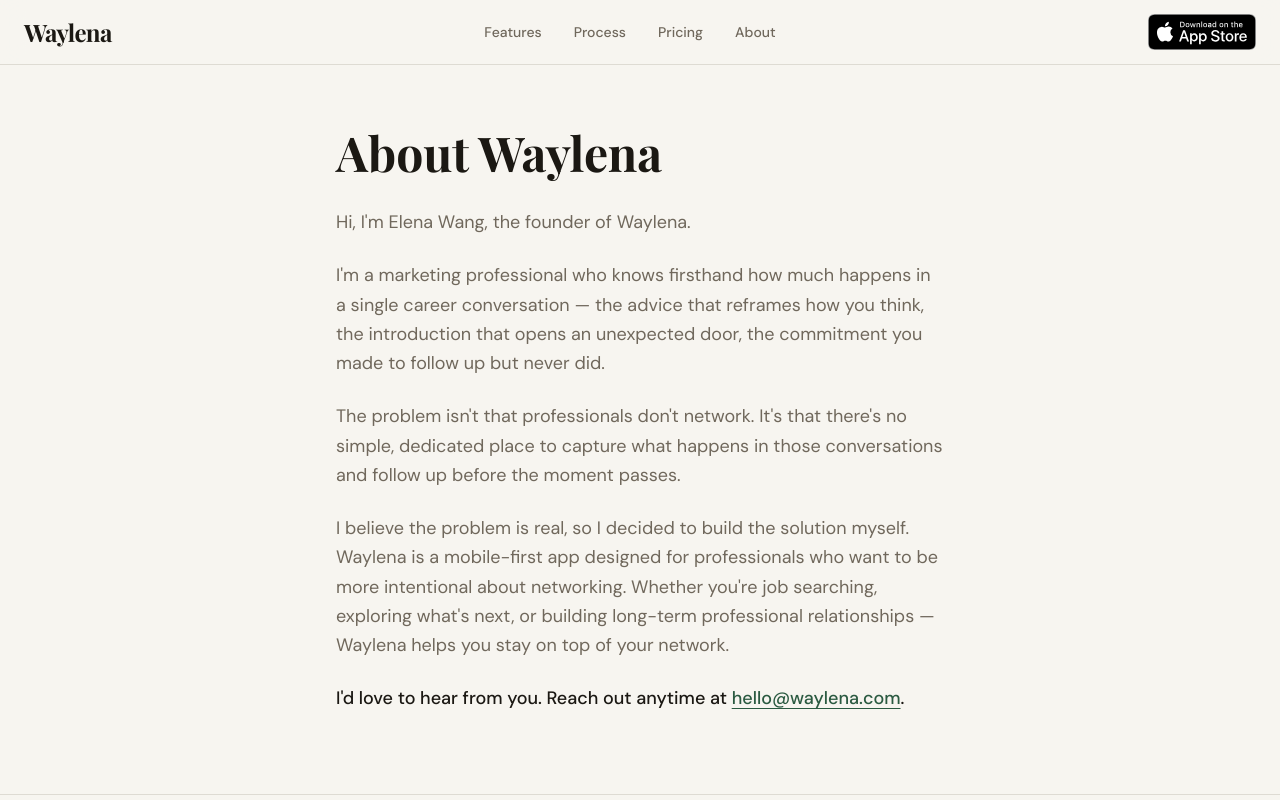
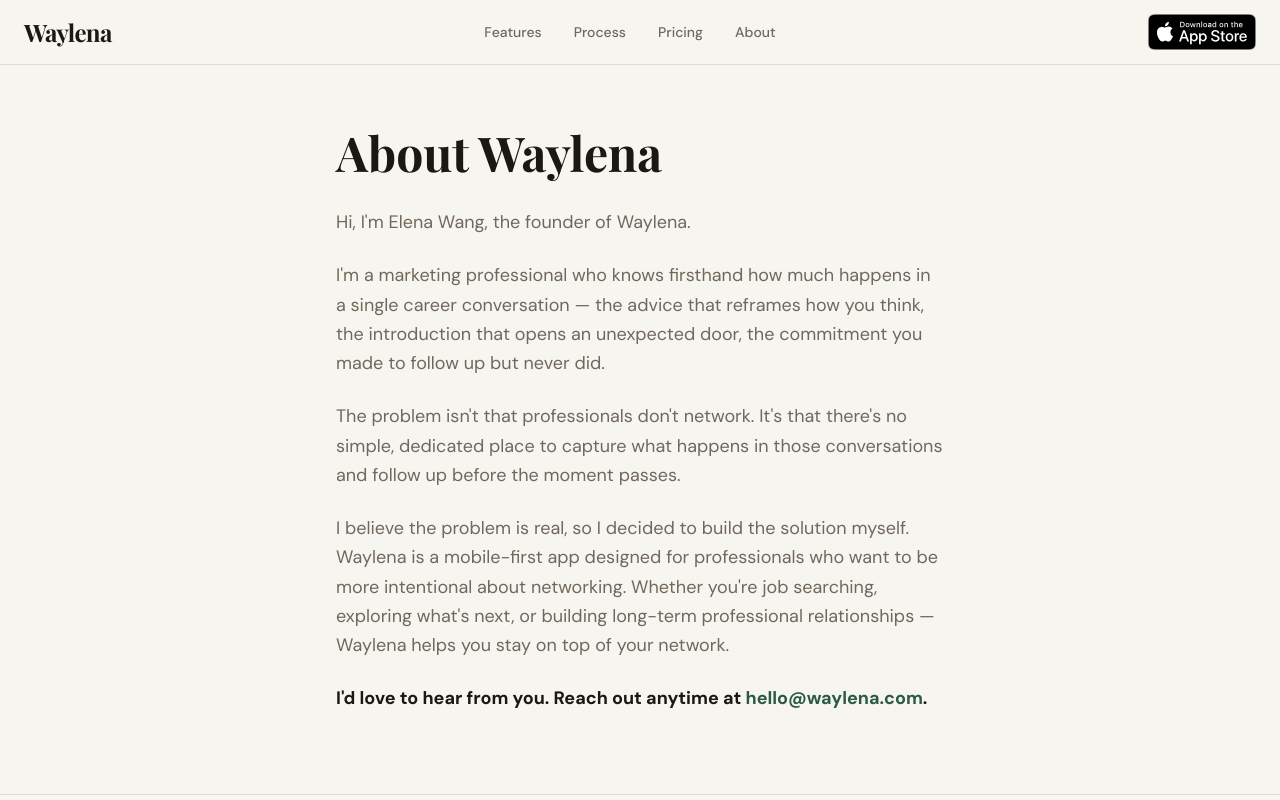
Before and after one commit to elena-h-w/waylena, a React (Vite) app: page /about in a window 1280 px wide. Shown: the top 800 px of the page. Built offline with nearby package versions, Linux system fonts and the light colour scheme; the HTML template or start-up script is replaced by a standard one.

Commit message:
Update font style on About page

```diff
--- a/src/pages/About.tsx
+++ b/src/pages/About.tsx
@@ -35,9 +35,9 @@ const About = () => {
             <p>
               I believe the problem is real, so I decided to build the solution myself. Waylena is a mobile-first app designed for professionals who want to be more intentional about networking. Whether you're job searching, exploring what's next, or building long-term professional relationships — Waylena helps you stay on top of your network.
             </p>
-            <p className="text-foreground font-medium">
+            <p className="text-foreground font-bold">
               I'd love to hear from you. Reach out anytime at{" "}
-              <a href="mailto:hello@waylena.com" className="text-primary underline underline-offset-4 hover:text-primary/80">
+              <a href="mailto:hello@waylena.com" className="text-primary hover:text-primary/80">
                 hello@waylena.com
               </a>.
             </p>
```
